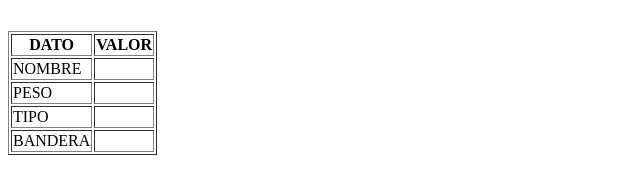
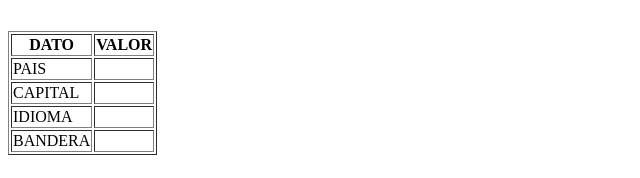
Before and after one commit to lestermaudiel/parcial_franco_b, a plain HTML site: page index.html in a window 1280 px wide. Shown: the part 151-329 px from the top of the page, without its empty margins (0-640 px from the left). Drawn offline with Linux system fonts and the light colour scheme.

Commit message:
modificacion de td

```diff
--- a/index.html
+++ b/index.html
@@ -24,15 +24,15 @@
         </thead>
         <tbody>
             <tr>
-                <td>NOMBRE</td>
+                <td>PAIS</td>
                 <td id="nombrePais"></td>
             </tr>
             <tr>
-                <td>PESO</td>
+                <td>CAPITAL</td>
                 <td id="capitalPais"></td>
             </tr>
             <tr>
-                <td>TIPO</td>
+                <td>IDIOMA</td>
                 <td id="idiomaPais"></td>
             </tr>
             <tr>
```
